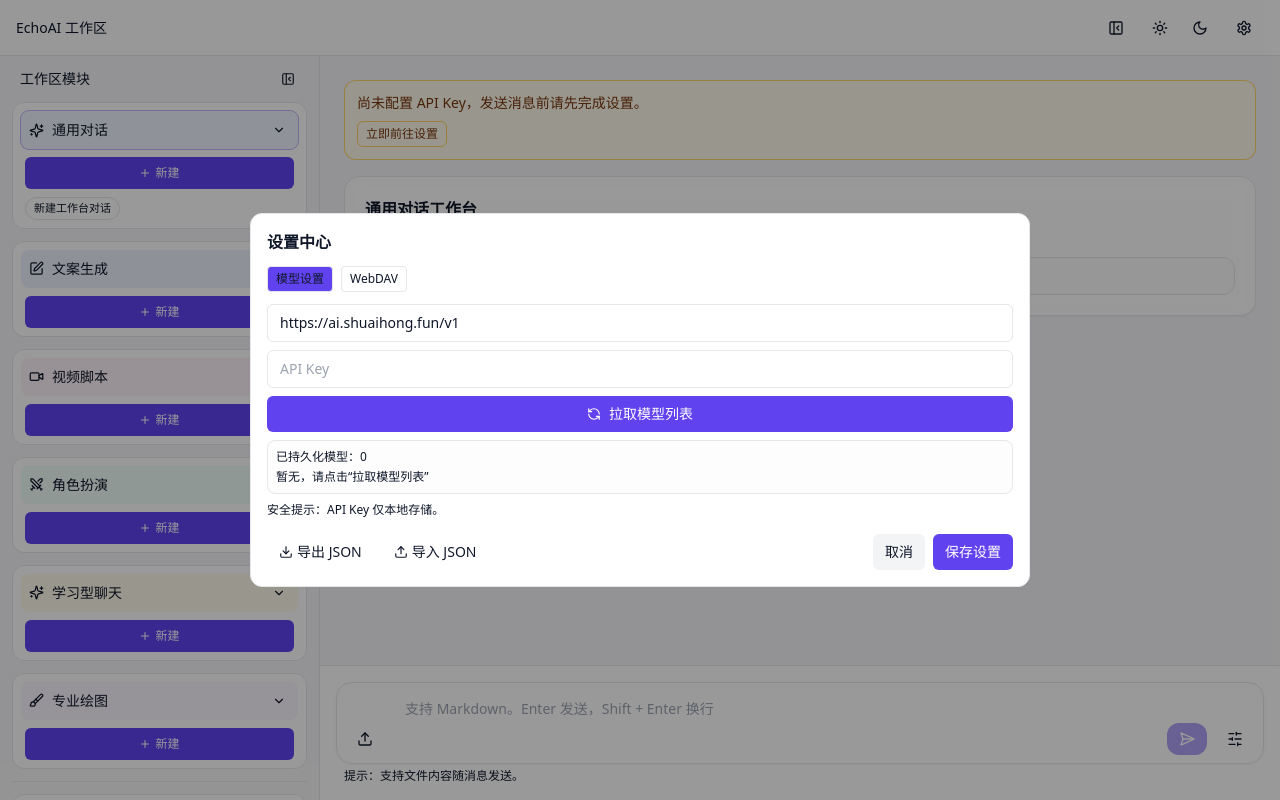
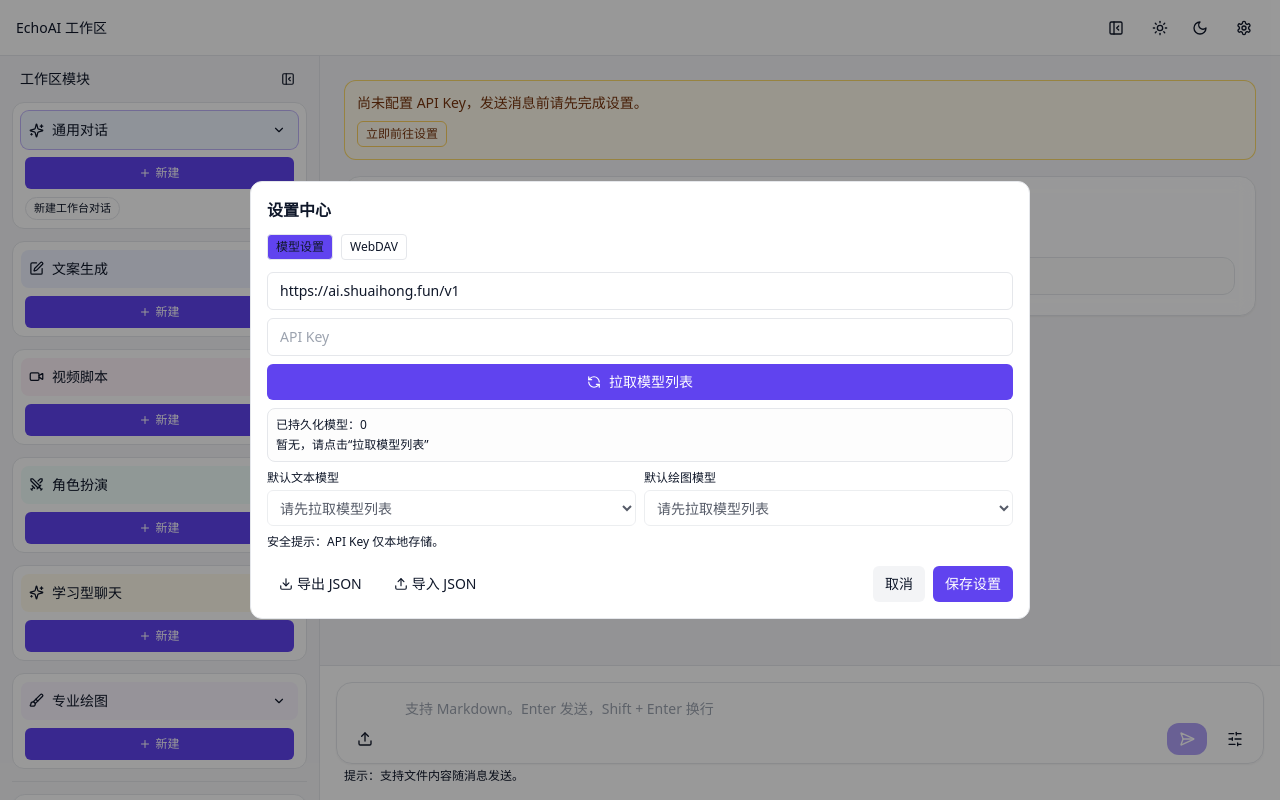
Before and after one commit to tempppw01/EchoAI, a Next.js app: page /chat in a window 1280 px wide. Both pictures are taken after a click on the button 1244 px from the left and 27 px from the top of the page. Built offline with nearby package versions, Linux system fonts and the light colour scheme.

Commit message:
Fix training navigation search state and add model selectors

```diff
--- a/components/layout/workspace.tsx
+++ b/components/layout/workspace.tsx
@@ -55,6 +55,7 @@ export function Workspace({ mode }: { mode: ChatMode }) {
   const active = useMemo(() => sessions.find((s) => s.id === (activeSessionId ?? sessions[0]?.id)), [sessions, activeSessionId]);
 
   const openSection = (target: SectionKey) => {
+    setSearch('');
     setSection(target);
     const targetMode = sections.find((item) => item.key === target)?.mode;
     if (!targetMode) return;
@@ -75,6 +76,7 @@ export function Workspace({ mode }: { mode: ChatMode }) {
   };
 
   const createInSection = (target: SectionKey) => {
+    setSearch('');
     setSection(target);
     const targetMode = sections.find((item) => item.key === target)?.mode;
     if (!targetMode) return;
--- a/components/settings/settings-tabs.tsx
+++ b/components/settings/settings-tabs.tsx
@@ -105,6 +105,37 @@ export function SettingsTabs({ form, onPersistSettings, onShowNotice }: Settings
           <p>已持久化模型：{modelCatalog.length}</p>
           <p className="mt-1 max-h-20 overflow-y-auto break-all">{modelCatalog.length ? modelCatalog.join('、') : '暂无，请点击“拉取模型列表”'}</p>
         </div>
+        <div className="grid gap-2 md:grid-cols-2">
+          <label className="grid gap-1 text-xs text-muted-foreground">
+            默认文本模型
+            <select
+              className="h-9 rounded-md border bg-background px-2 text-sm text-foreground"
+              value={form.watch('defaultTextModel')}
+              onChange={(event) => {
+                form.setValue('defaultTextModel', event.target.value, { shouldDirty: true });
+                onPersistSettings({ defaultTextModel: event.target.value });
+              }}
+              disabled={modelCatalog.length === 0}
+            >
+              {modelCatalog.length === 0 ? <option value="">请先拉取模型列表</option> : modelCatalog.map((model) => <option key={`text-${model}`} value={model}>{model}</option>)}
+            </select>
+          </label>
+
+          <label className="grid gap-1 text-xs text-muted-foreground">
+            默认绘图模型
+            <select
+              className="h-9 rounded-md border bg-background px-2 text-sm text-foreground"
+              value={form.watch('defaultImageModel')}
+              onChange={(event) => {
+                form.setValue('defaultImageModel', event.target.value, { shouldDirty: true });
+                onPersistSettings({ defaultImageModel: event.target.value });
+              }}
+              disabled={modelCatalog.length === 0}
+            >
+              {modelCatalog.length === 0 ? <option value="">请先拉取模型列表</option> : modelCatalog.map((model) => <option key={`image-${model}`} value={model}>{model}</option>)}
+            </select>
+          </label>
+        </div>
         <datalist id="model-catalog">
           {modelCatalog.map((model) => (
             <option key={model} value={model} />
```
